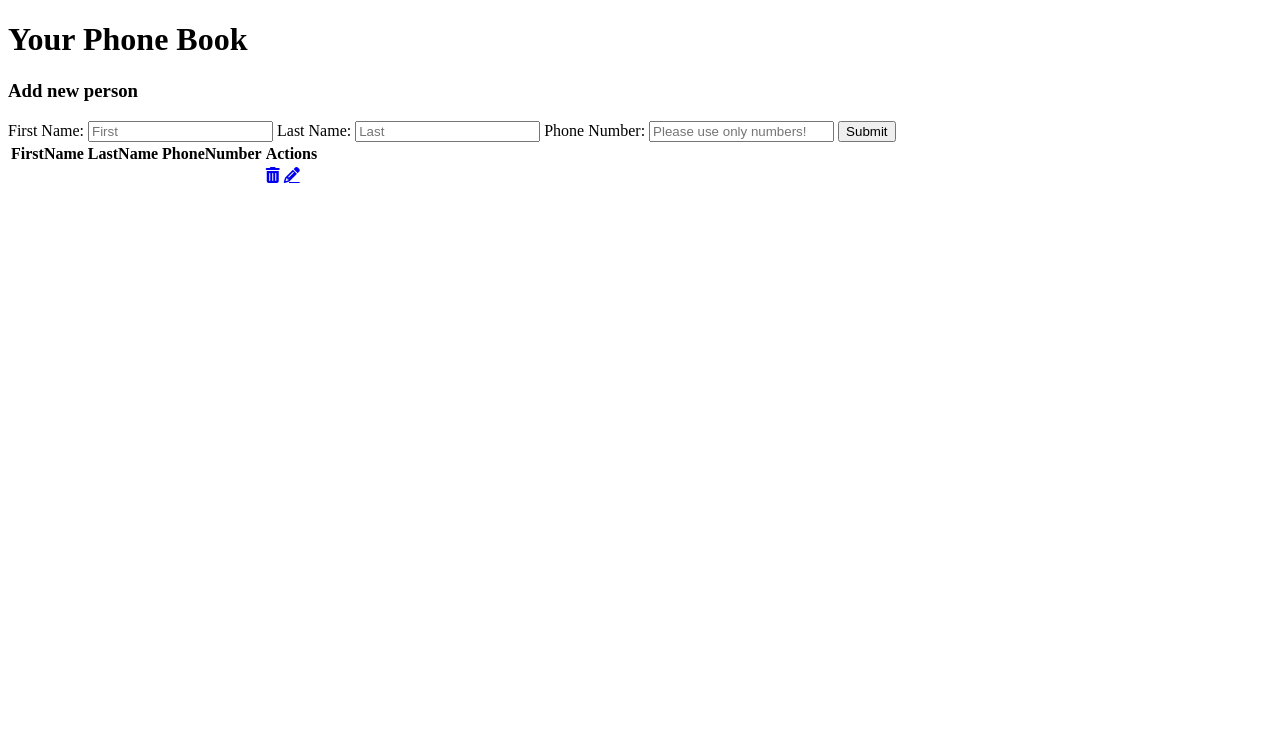
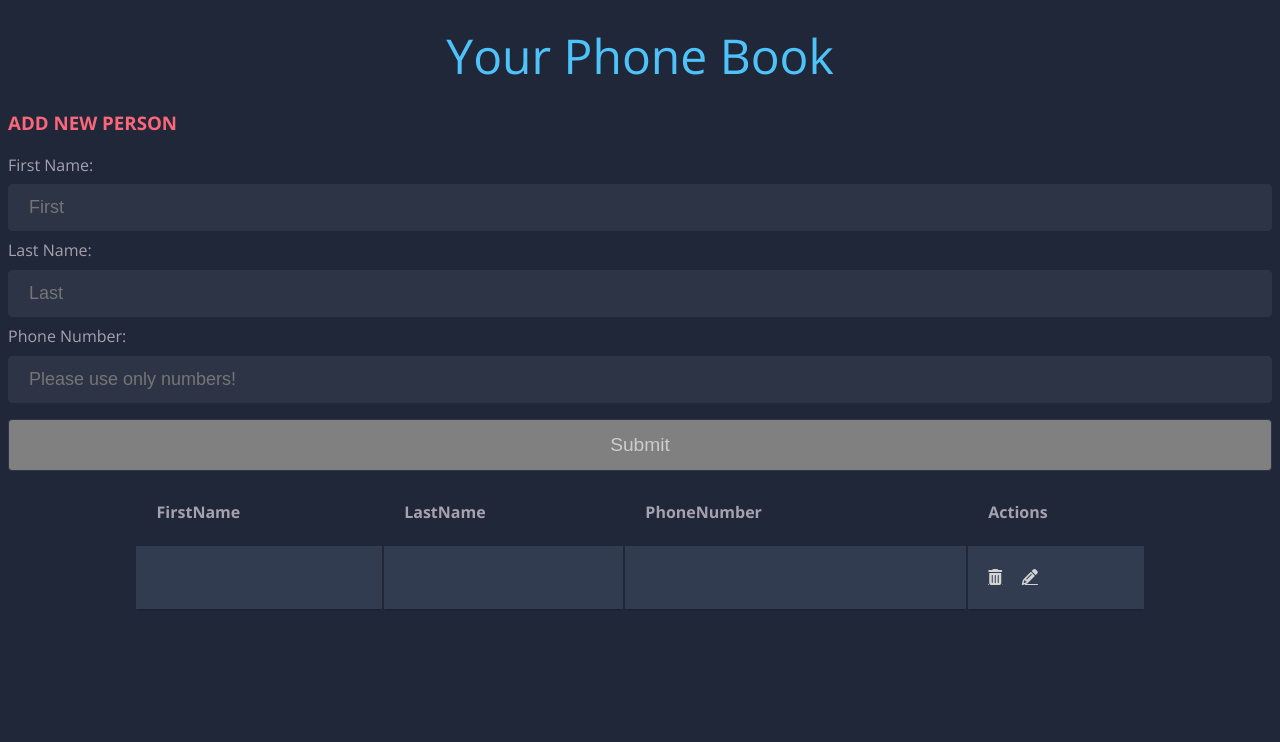
Before and after one commit to BodeaTudor/phone-book-web-app, a plain HTML site: page index.html in a window 1280 px wide. Drawn offline with nearby package versions, Linux system fonts and the light colour scheme.

Commit message:
*added styling for index.html

```diff
--- a/index.html
+++ b/index.html
@@ -3,6 +3,7 @@
 <head>
     <meta charset="UTF-8">
     <title>Phone Book</title>
+    <link rel="stylesheet" type="text/css" href="style.css">
     <script src="https://use.fontawesome.com/e93a8975bd.js"></script>
 </head>
 <body>
--- /dev/null
+++ b/style.css
@@ -0,0 +1,162 @@
+@charset "UTF-8";
+/*
+	Side Navigation Menu V2, RWD
+	===================
+	License:
+	https://goo.gl/EaUPrt
+	===================
+	Author: @PableraShow
+
+ */
+@import url(https://fonts.googleapis.com/css?family=Open+Sans:300,400,700);
+
+body {
+    font-family: 'Open Sans', sans-serif;
+    font-weight: 300;
+    line-height: 1.42em;
+    color: #A7A1AE;
+    background-color: #1F2739;
+}
+
+h1 {
+    font-size: 3em;
+    font-weight: 300;
+    line-height: 1em;
+    text-align: center;
+    color: #4DC3FA;
+}
+
+h2 {
+    font-size: 1em;
+    font-weight: 300;
+    text-align: center;
+    display: block;
+    line-height: 1em;
+    padding-bottom: 2em;
+    color: #FB667A;
+}
+
+h3 {
+    font-weight: 700;
+    text-transform: uppercase;
+    color: #FB667A;
+    text-decoration: none;
+}
+
+#agenda-items-table.blue {
+    color: #185875;
+}
+
+#agenda-items-table.yellow {
+    color: #FFF842;
+}
+
+#agenda-items-table th h1 {
+    font-weight: bold;
+    font-size: 1em;
+    text-align: left;
+    color: #185875;
+}
+
+#agenda-items-table td {
+    font-weight: normal;
+    font-size: 1em;
+    -webkit-box-shadow: 0 2px 2px -2px #0E1119;
+    -moz-box-shadow: 0 2px 2px -2px #0E1119;
+    box-shadow: 0 2px 2px -2px #0E1119;
+}
+
+#agenda-items-table {
+    text-align: left;
+    overflow: hidden;
+    width: 80%;
+    margin: 0 auto;
+    display: table;
+    padding: 0 0 8em 0;
+}
+
+#agenda-items-table td, #agenda-items-table th {
+    padding-bottom: 2%;
+    padding-top: 2%;
+    padding-left: 2%;
+}
+
+/* Background-color of the odd rows */
+#agenda-items-table tr:nth-child(odd) {
+    background-color: #323C50;
+}
+
+/* Background-color of the even rows */
+#agenda-items-table tr:nth-child(even) {
+    background-color: #2C3446;
+}
+
+#agenda-items-table th {
+    background-color: #1F2739;
+}
+
+#agenda-items-table td:first-child {
+    color: #FB667A;
+}
+
+#agenda-items-table tr:hover {
+    background-color: #464A52;
+    -webkit-box-shadow: 0 6px 6px -6px #0E1119;
+    -moz-box-shadow: 0 6px 6px -6px #0E1119;
+    box-shadow: 0 6px 6px -6px #0E1119;
+}
+
+#agenda-items-table td:hover {
+    background-color: #FFF842;
+    color: #403E10;
+    font-weight: bold;
+
+    box-shadow: #7F7C21 -1px 1px, #7F7C21 2px 2px, #7F7C21 -3px 3px, #7F7C21 -4px 4px, #7F7C21 -5px 5px, #7F7C21 -6px 6px;
+    transform: translate3d(6px, -6px, 0);
+
+    transition-delay: 0s;
+    transition-duration: 0.4s;
+    transition-property: all;
+    transition-timing-function: linear;
+}
+
+@media (max-width: 800px) {
+    #agenda-items-table td:nth-child(4),
+    #agenda-items-table th:nth-child(4) {
+        display: none;
+    }
+}
+
+.fa.fa-trash {
+    color: lightgray;
+}
+
+.fa.fa-pencil {
+    color: lightgray;
+    padding-left: 10%;
+}
+
+input[type=text], select {
+    width: 100%;
+    padding: 12px 20px;
+    margin: 8px 0;
+    display: inline-block;
+    border: 1px solid #2C3446;
+    border-radius: 4px;
+    box-sizing: border-box;
+    background-color: #2C3446;
+    color: #cccccc;
+    font-size: large;
+}
+
+input[type=submit] {
+    width: 100%;
+    background-color: grey;
+    color: #ccc;
+    padding: 14px 20px;
+    margin: 8px 0;
+    border: 1px solid #2C3446;
+    border-radius: 4px;
+    cursor: pointer;
+    font-size: larger;
+}
```
